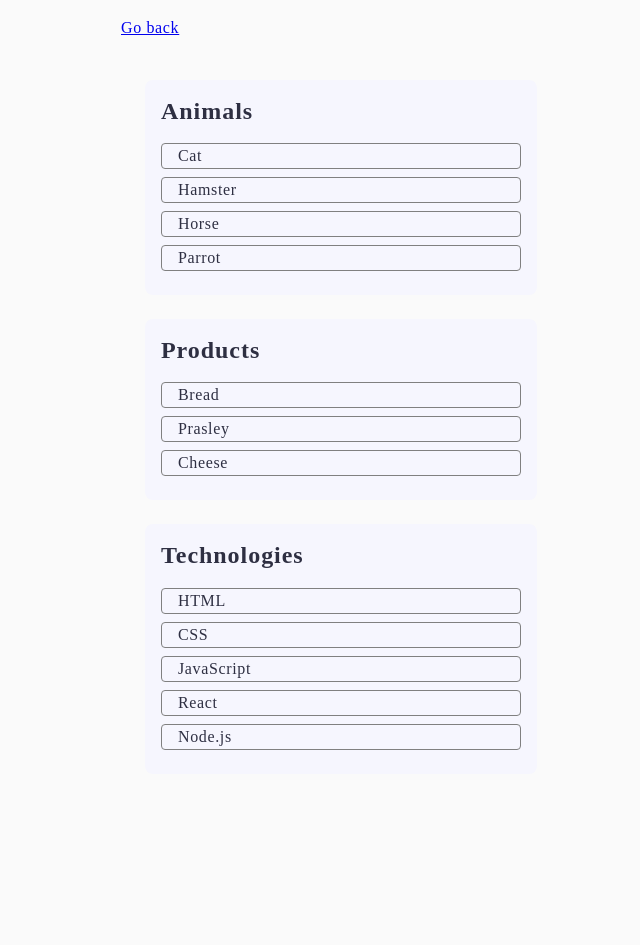
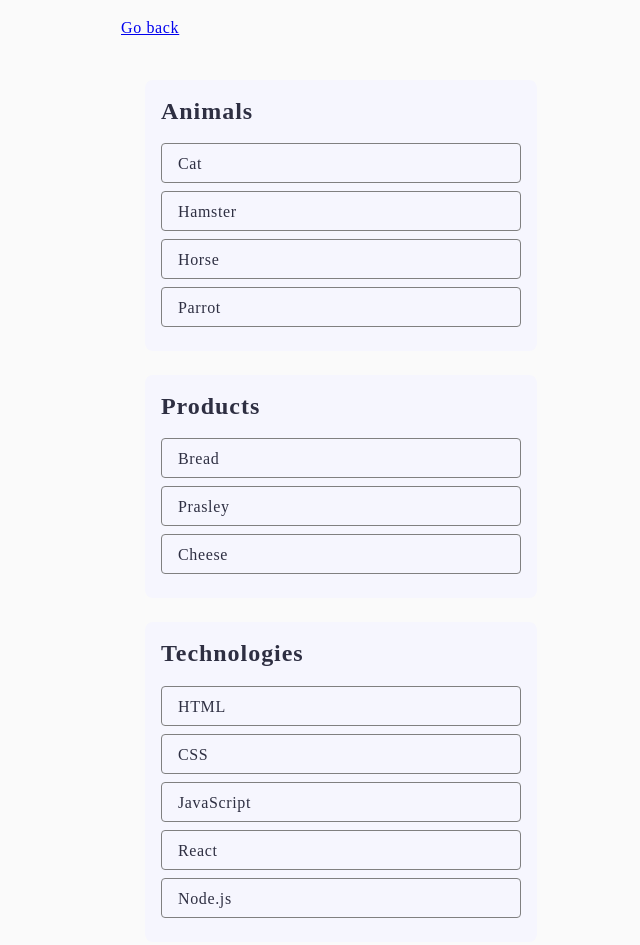
Before and after one commit to Mariana7IT/goit-js-hw-07, a plain HTML site: page task-1.html in a window 1280 px wide. Shown: the whole page, without its empty margins (299-939 px from the left). Before the commit the page ends 822 px from the top, so only its background shows below. Drawn offline with Linux system fonts and the light colour scheme.

Commit message:
Update common.css

```diff
--- a/css/common.css
+++ b/css/common.css
@@ -23,6 +23,19 @@ body {
   border-radius: 8px;
   background: #F6F6FE;
   border: none;
+}
+.item ul li {
+  border: 1px solid #808080;
+  height: 40px;
+  padding-top: 8px;
+  color: #2E2F42;
+  font-family: Montserrat;
+  font-size: 16px;
+  font-style: normal;
+  font-weight: 400;
+  line-height: 1.5;
+  letter-spacing: 0.04em;
+  color: #2E2F42;
 }
 
 ul, ol {
```
